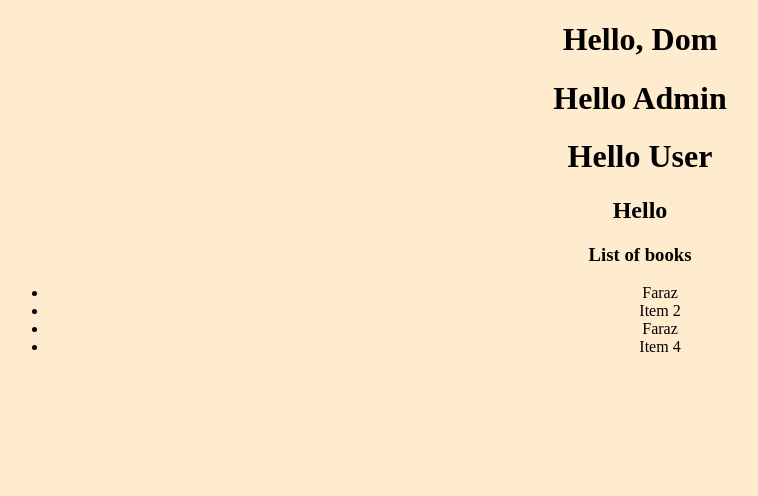
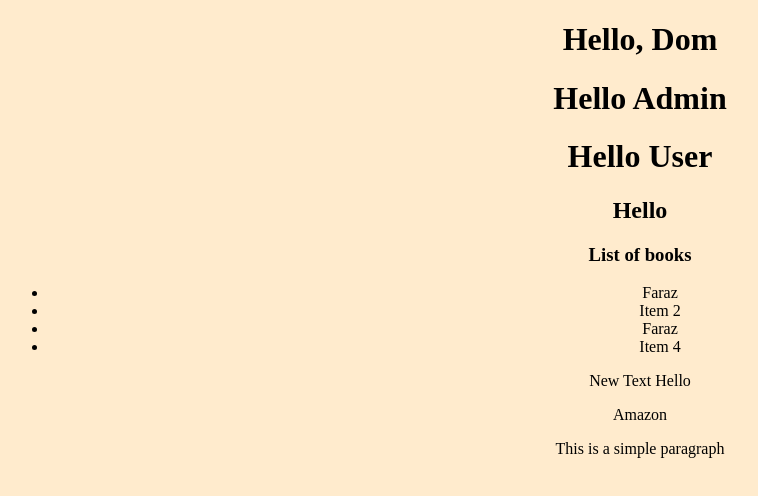
Before and after one commit to AH82021/arrayInJs, a plain HTML site: page domLec/index.html in a window 1280 px wide. Shown: the whole page, without its empty margins (0-758 px from the left). Drawn offline with Linux system fonts and the light colour scheme.

Commit message:
add create/update & remove element in the DOM

```diff
--- a/domLec/index.html
+++ b/domLec/index.html
@@ -20,6 +20,12 @@
   <li class="classA">Item 4</li>
 </ul>
 
+<p id="demo"> I love javaScirpt .</p>
+<a id="myLink" href="https://google.com">Exmple</a>
+
+<p id="myPara" class="highlight">This is a simple paragraph</p>
+
+
   <script src="./js/app.js"></script>
 </body>
 </html>
--- a/domLec/js/app.js
+++ b/domLec/js/app.js
@@ -32,3 +32,37 @@ let qs = document.querySelector('#main')
 
 let qsA = document.querySelectorAll("li")
 console.log(qsA);
+
+//
+
+let demoEle = document.getElementById("demo");
+
+console.log(demoEle.innerText);
+console.log(demoEle.innerHTML);
+
+
+
+demoEle.innerHTML ="New Text <a>Hello <a/>"
+
+ let link = document.getElementById("myLink")
+
+link.textContent ="Amazon"
+link.setAttribute('href',"https://amazon.com")
+link.removeAttribute('href')
+
+let paragraph = document.getElementById("myPara")
+
+//
+paragraph.classList.add ='new_class'
+paragraph.classList.remove('highlight')
+
+console.log(paragraph.classList);
+
+// creating element
+let newElement = document.createElement('h3')
+newElement.textContent ="Eat healthy , Live longer"
+
+document.body.appendChild(newElement)
+
+newElement.remove()
+//Evnet handling
```
